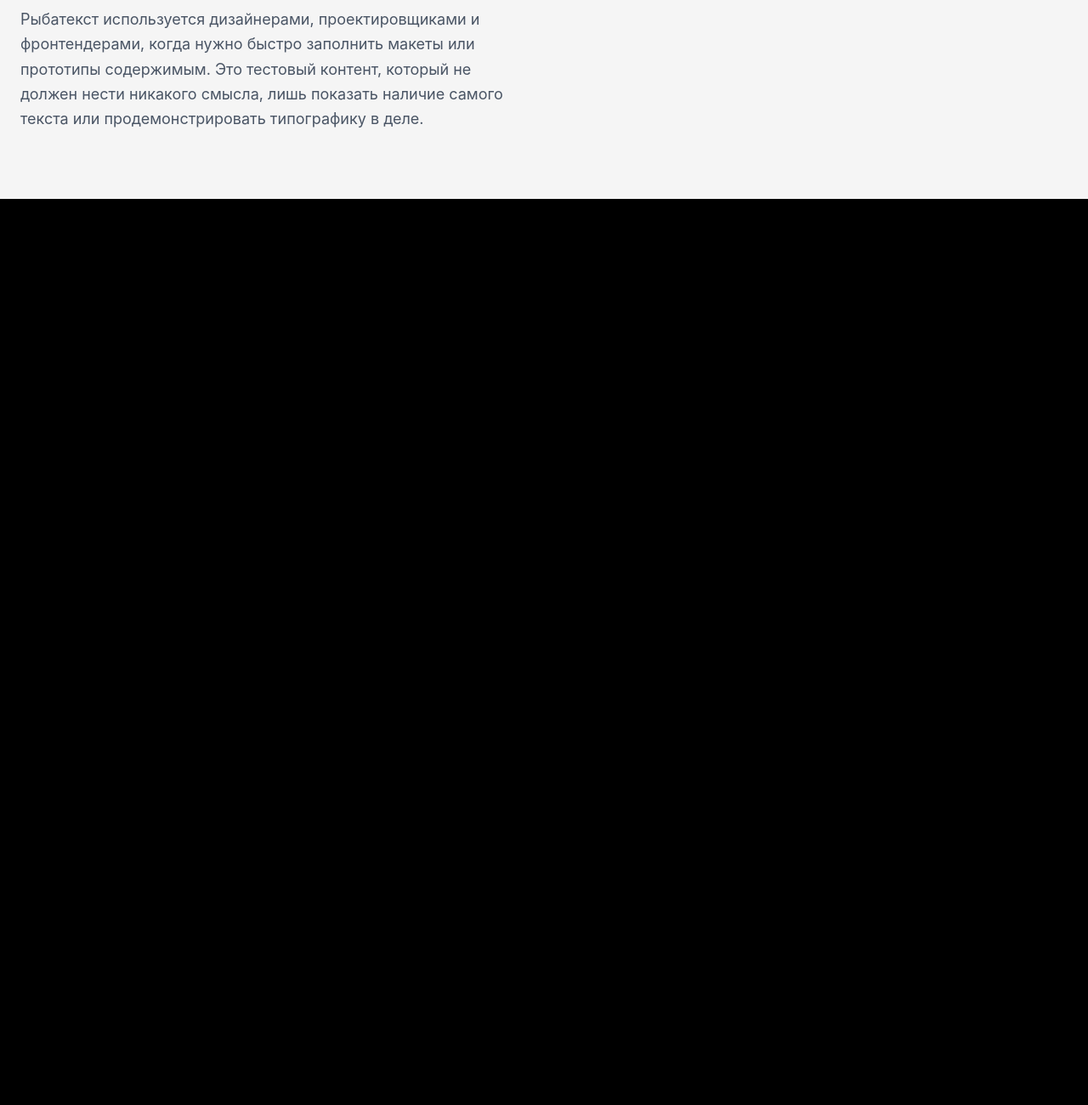
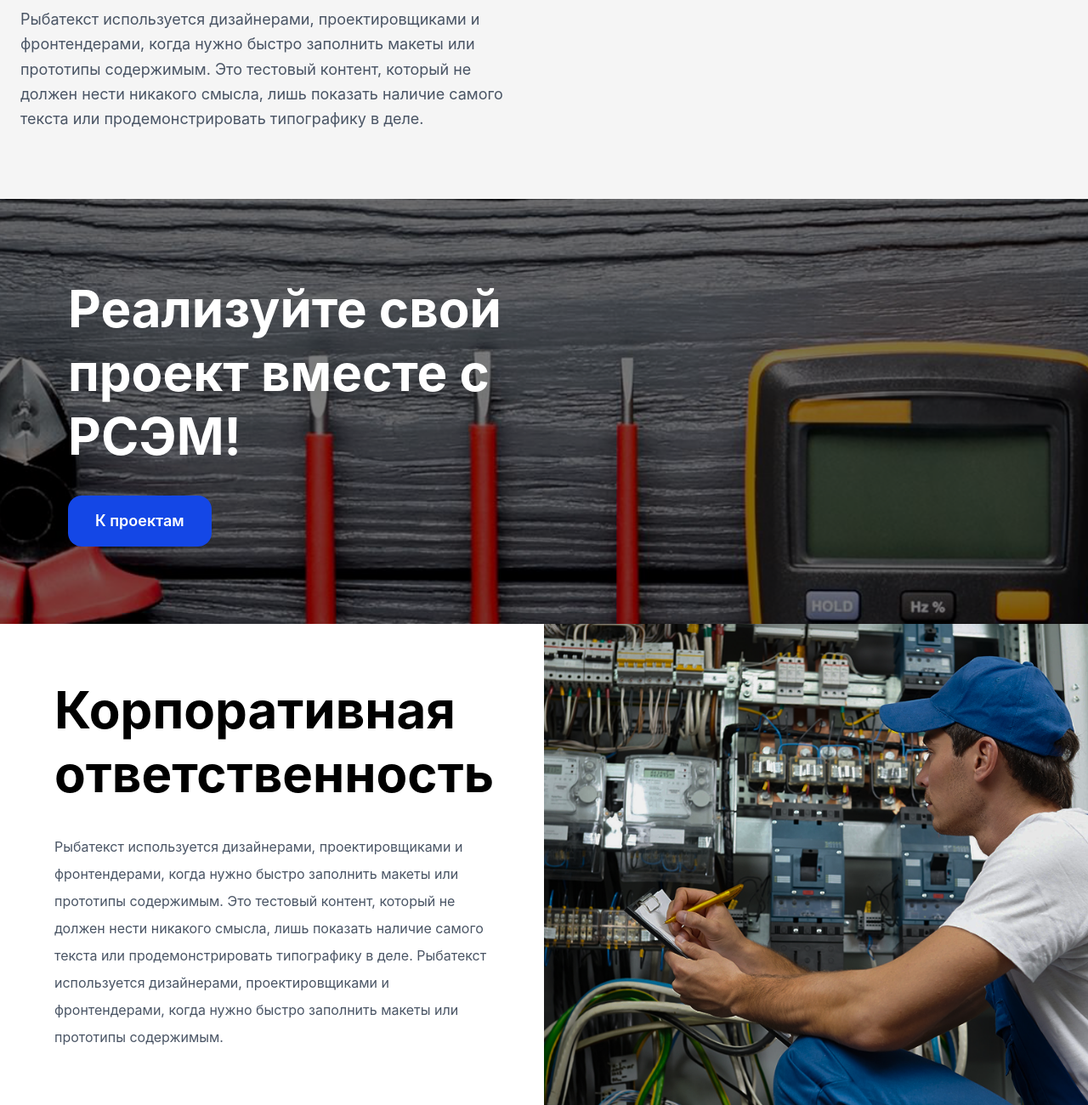
Before and after one commit to Zuhur061/my-repozitory, a website: page page2.html in a window 1280 px wide. Shown: the part 1137-2437 px from the top of the page at 85% size. Before the commit the page ends 1371 px from the top, so only its background shows below. Drawn offline with nearby package versions, Linux system fonts and the light colour scheme; files that its build step writes are made by us from their sources.

Commit message:
page2 in main

```diff
--- a/page2.html
+++ b/page2.html
@@ -71,5 +71,58 @@ style="background-image: url('./imgs/image\ 75.png');">
     </div>
   </div>
 </section>
+<section
+  class="w-full min-h-[500px] bg-cover bg-center relative flex items-center px-5 md:px-20 py-16"
+  style="background-image: url('./imgs/image\ 76.png');"
+>
+  <div class="absolute inset-0 bg-black/50"></div>
+
+  <div class="relative z-10 max-w-2xl">
+    <h1
+      class="text-3xl sm:text-4xl md:text-6xl font-bold leading-tight text-white"
+    >
+      Реализуйте свой проект вместе с РСЭМ!
+    </h1>
+
+    <button
+      class="mt-8 bg-blue-700 hover:bg-blue-800 transition px-6 sm:px-8 py-3 sm:py-4 rounded-2xl text-base sm:text-lg font-semibold text-white"
+    >
+      К проектам
+    </button>
+  </div>
+</section>
+
+<section class="w-full bg-white overflow-hidden">
+  <div class="max-w-7xl mx-auto grid grid-cols-1 lg:grid-cols-2">
+
+    <div class="px-5 sm:px-8 md:px-16 py-12 md:py-16 flex flex-col justify-center">
+      <h2
+        class="text-3xl sm:text-4xl md:text-6xl font-bold text-black leading-tight"
+      >
+        Корпоративная ответственность
+      </h2>
+
+      <p
+        class="mt-6 md:mt-8 text-gray-600 text-sm sm:text-base leading-7 md:leading-8"
+      >
+        Рыбатекст используется дизайнерами, проектировщиками и фронтендерами,
+        когда нужно быстро заполнить макеты или прототипы содержимым.
+        Это тестовый контент, который не должен нести никакого смысла,
+        лишь показать наличие самого текста или продемонстрировать
+        типографику в деле. Рыбатекст используется дизайнерами,
+        проектировщиками и фронтендерами, когда нужно быстро заполнить
+        макеты или прототипы содержимым.
+      </p>
+    </div>
+
+    <div class="w-full h-[300px] sm:h-[400px] lg:h-auto">
+      <img
+        src="./imgs/Rectangle 2190.png"
+        alt=""
+        class="w-full h-full object-cover"
+      />
+    </div>
+  </div>
+</section>
 </body>
 </html>
```
